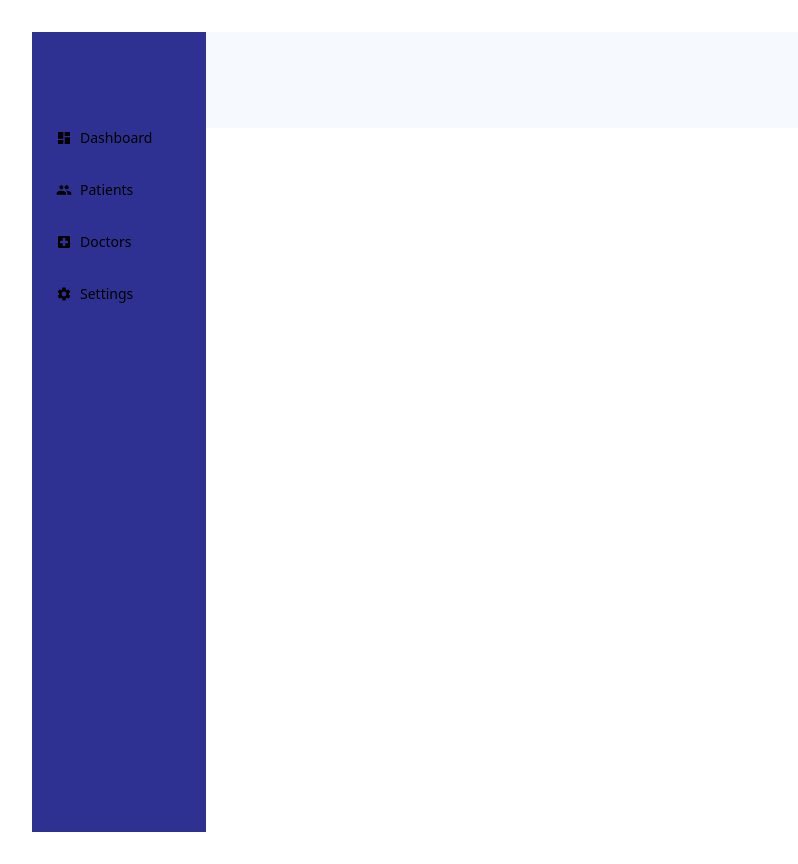
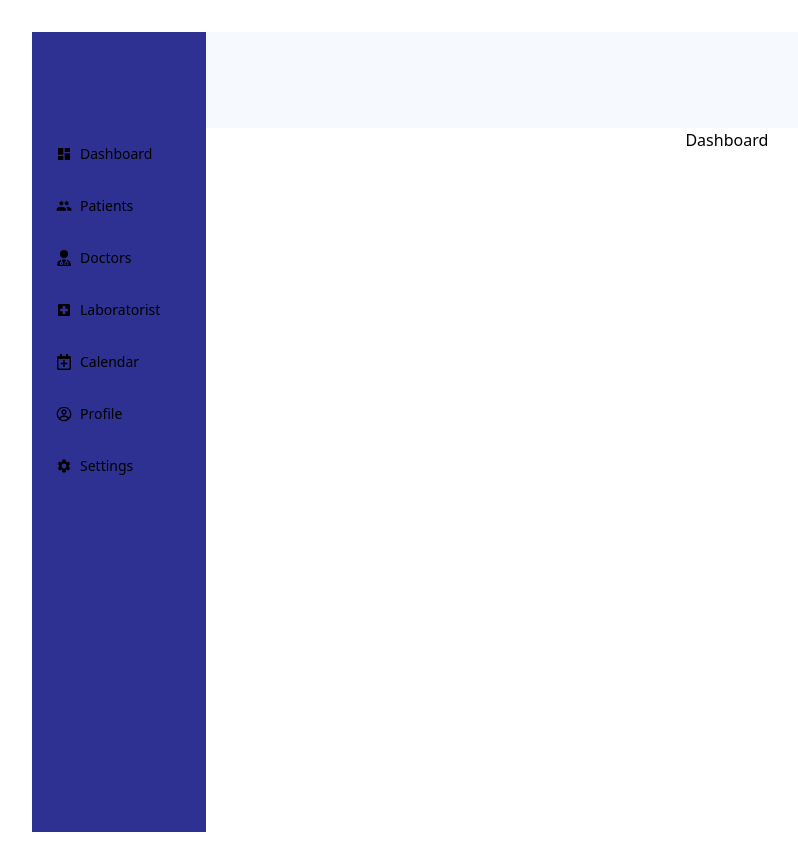
Before and after one commit to KarRzu/medical-system, a React (Vite) app in the folder medical-system/: page / in a window 1280 px wide. Shown: the whole page, without its empty margins (0-798 px from the left). Built offline with nearby package versions, Linux system fonts and the light colour scheme.

Commit message:
feat: add routes for Sidebar elements

```diff
--- a/medical-system/src/App.tsx
+++ b/medical-system/src/App.tsx
@@ -3,18 +3,34 @@ import "./App.css";
 import { SignInForm } from "./components/features/sign-in/SignInForm";
 import { SignUpForm } from "./components/features/sign-up/SignUpForm";
 import { DashboardPage } from "./pages/DashboardPage";
+import { PatientsPage } from "./pages/PatientsPage";
+import { DoctorsPage } from "./pages/DoctorsPage";
+import { ROUTES } from "./router/routes";
+import { Layout } from "./components/shared/Layout";
+import { LaboratoristPage } from "./pages/LaboratoristPage";
+import { CalendarPage } from "./pages/CalendarPage";
+import { ProfilePage } from "./pages/ProfilePage";
+import { SettingsPage } from "./pages/SettingsPage";
 
 function App() {
   return (
-    <>
     <Router>
       <Routes>
         <Route path="/sign-up" element={<SignUpForm />} />
         <Route path="/sign-in" element={<SignInForm />} />
-          <Route path="/" element={<DashboardPage />} />
+        <Route element={<Layout />}>
+          {" "}
+          {/* Layout jako kontener */}
+          <Route index element={<DashboardPage />} />
+          <Route path={ROUTES.patients} element={<PatientsPage />} />
+          <Route path={ROUTES.doctors} element={<DoctorsPage />} />
+          <Route path={ROUTES.laboratorist} element={<LaboratoristPage />} />
+          <Route path={ROUTES.calendar} element={<CalendarPage />} />
+          <Route path={ROUTES.profile} element={<ProfilePage />} />
+          <Route path={ROUTES.settings} element={<SettingsPage />} />
+        </Route>
       </Routes>
     </Router>
-    </>
   );
 }
 
--- a/medical-system/src/components/shared/Sidebar.tsx
+++ b/medical-system/src/components/shared/Sidebar.tsx
@@ -7,6 +7,9 @@ import {
   MdPeople,
   MdSettings,
 } from "react-icons/md";
+import { FaRegCalendarPlus } from "react-icons/fa";
+import { CgProfile } from "react-icons/cg";
+import { FaUserDoctor } from "react-icons/fa6";
 
 export function Sidebar() {
   const SIDEBAR_LINKS: {
@@ -17,14 +20,22 @@ export function Sidebar() {
   }[] = [
     { id: 1, path: ROUTES.dashboard, name: "Dashboard", icon: MdDashboard },
     { id: 2, path: ROUTES.patients, name: "Patients", icon: MdPeople },
-    { id: 3, path: ROUTES.doctors, name: "Doctors", icon: MdLocalHospital },
-    { id: 4, path: ROUTES.settings, name: "Settings", icon: MdSettings },
+    { id: 3, path: ROUTES.doctors, name: "Doctors", icon: FaUserDoctor },
+    {
+      id: 4,
+      path: ROUTES.laboratorist,
+      name: "Laboratorist",
+      icon: MdLocalHospital,
+    },
+    { id: 5, path: ROUTES.calendar, name: "Calendar", icon: FaRegCalendarPlus },
+    { id: 6, path: ROUTES.profile, name: "Profile", icon: CgProfile },
+    { id: 7, path: ROUTES.settings, name: "Settings", icon: MdSettings },
   ];
 
   return (
     <>
       <div className=" bg-custom-viollet w-1/6 h-screen">
-        <ul className="mt-20">
+        <ul className="mt-24">
           {SIDEBAR_LINKS.map((link) => {
             return (
               <li
--- /dev/null
+++ b/medical-system/src/pages/CalendarPage.tsx
@@ -0,0 +1,7 @@
+export function CalendarPage() {
+  return (
+    <>
+      <div>Calendar</div>
+    </>
+  );
+}
--- a/medical-system/src/pages/DashboardPage.tsx
+++ b/medical-system/src/pages/DashboardPage.tsx
@@ -1,9 +1,7 @@
-import { Layout } from "../components/shared/Layout";
-
 export function DashboardPage() {
   return (
     <>
-      <Layout />
+      <div>Dashboard</div>
     </>
   );
 }
--- a/medical-system/src/pages/DoctorsPage.tsx
+++ b/medical-system/src/pages/DoctorsPage.tsx
@@ -0,0 +1,7 @@
+export function DoctorsPage() {
+  return (
+    <>
+      <div>Doctors</div>
+    </>
+  );
+}
--- /dev/null
+++ b/medical-system/src/pages/LaboratoristPage.tsx
@@ -0,0 +1,7 @@
+export function LaboratoristPage() {
+  return (
+    <>
+      <div>Laboratorist</div>
+    </>
+  );
+}
--- /dev/null
+++ b/medical-system/src/pages/NotFoundPage.tsx
@@ -0,0 +1,7 @@
+export function NotFoundPage() {
+  return (
+    <>
+      <div>404</div>
+    </>
+  );
+}
--- a/medical-system/src/pages/PatientsPage.tsx
+++ b/medical-system/src/pages/PatientsPage.tsx
@@ -0,0 +1,7 @@
+export function PatientsPage() {
+  return (
+    <>
+      <div>Patients</div>
+    </>
+  );
+}
--- /dev/null
+++ b/medical-system/src/pages/ProfilePage.tsx
@@ -0,0 +1,7 @@
+export function ProfilePage() {
+  return (
+    <>
+      <div>Profile</div>
+    </>
+  );
+}
--- /dev/null
+++ b/medical-system/src/pages/SettingsPage.tsx
@@ -0,0 +1,7 @@
+export function SettingsPage() {
+  return (
+    <>
+      <div>Settings</div>
+    </>
+  );
+}
--- a/medical-system/src/router/routes.ts
+++ b/medical-system/src/router/routes.ts
@@ -4,6 +4,9 @@ export const ROUTES = {
   dashboard: "/",
   patients: "/patients",
   doctors: "/doctors",
+  calendar: "/calendar",
+  laboratorist: "/laboratorist",
+  profile: "/profile",
   notFound: "/404",
   settings: "/settings",
 };
```
Lines whose indentation alone changed are shown as unchanged.
